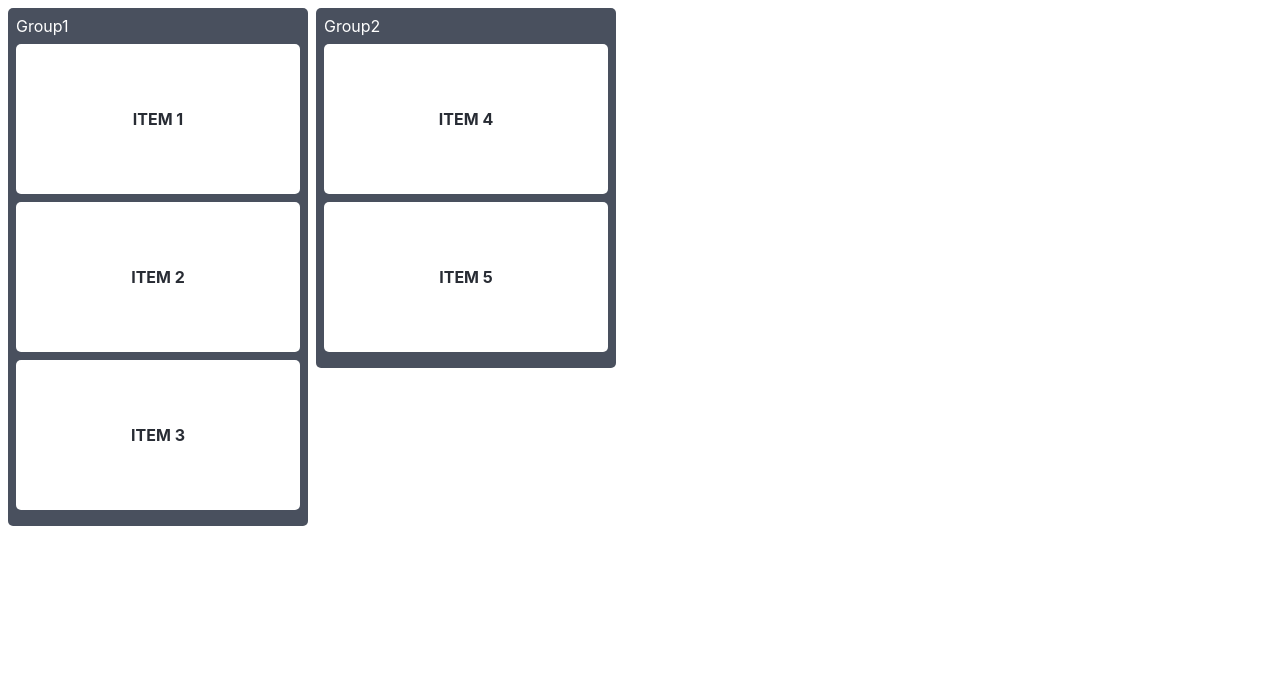
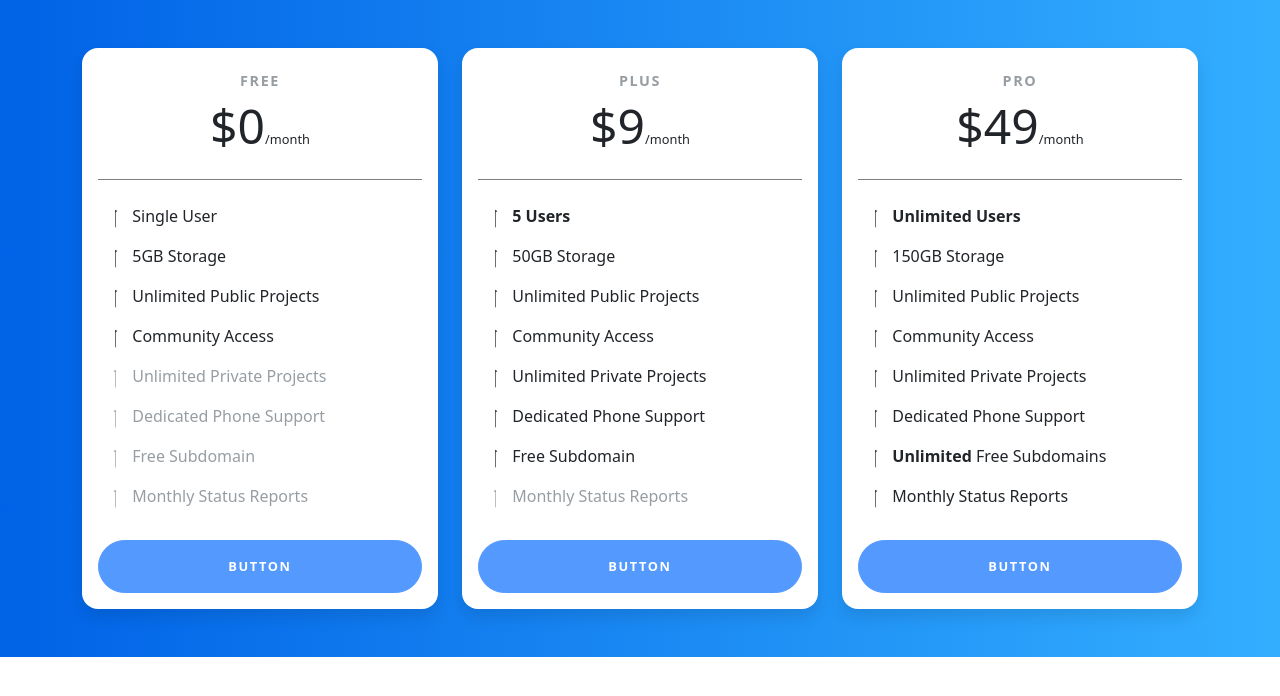
Before and after one commit to Reetika12/assignment1, a React (Create React App) app in the folder contact-us-form/: page / in a window 1280 px wide. Shown: the top 696 px of the page. Built offline with nearby package versions, Linux system fonts and the light colour scheme.

Commit message:
added bootstrap pricing table snippet

```diff
--- a/contact-us-form/package.json
+++ b/contact-us-form/package.json
@@ -10,7 +10,10 @@
     "@testing-library/jest-dom": "^5.16.1",
     "@testing-library/react": "^12.1.2",
     "@testing-library/user-event": "^13.5.0",
+    "bootstrap": "^5.1.3",
+    "font-awesome": "^4.7.0",
     "react": "^17.0.2",
+    "react-bootstrap": "^2.2.2",
     "react-dom": "^17.0.2",
     "react-scripts": "5.0.0",
     "styled-components": "^5.3.3",
--- a/contact-us-form/public/index.html
+++ b/contact-us-form/public/index.html
@@ -15,6 +15,20 @@
       user's mobile device or desktop. See https://developers.google.com/web/fundamentals/web-app-manifest/
     -->
     <link rel="manifest" href="%PUBLIC_URL%/manifest.json" />
+    <link
+      href="https://cdn.jsdelivr.net/npm/bootstrap@5.1.3/dist/css/bootstrap.min.css"
+      rel="stylesheet"
+      integrity="sha384-1BmE4kWBq78iYhFldvKuhfTAU6auU8tT94WrHftjDbrCEXSU1oBoqyl2QvZ6jIW3"
+      crossorigin="anonymous"
+    />
+    <script
+      src="https://cdn.jsdelivr.net/npm/bootstrap@5.1.3/dist/js/bootstrap.bundle.min.js"
+      integrity="sha384-ka7Sk0Gln4gmtz2MlQnikT1wXgYsOg+OMhuP+IlRH9sENBO0LRn5q+8nbTov4+1p"
+      crossorigin="anonymous"
+    ></script>
+    <!-- <link
+      src="https://cdnjs.cloudflare.com/ajax/libs/font-awesome/5.15.3/css/all.min.css"
+    /> -->
     <!--
       Notice the use of %PUBLIC_URL% in the tags above.
       It will be replaced with the URL of the `public` folder during the build.
--- a/contact-us-form/src/App.js
+++ b/contact-us-form/src/App.js
@@ -1,4 +1,6 @@
 import "./App.css";
+import PriceSnippet from "../src/Container/pricingTableSnippet";
+import "bootstrap/dist/css/bootstrap.min.css";
 // import ContactUsForm from "./Components/contactUsForm";
 // import FormGuide from "./Components/formGuide";
 // import LoginSignUpModal from "./Components/Common/LoginSignUpModal";
@@ -9,7 +11,8 @@
       {/* <ContactUsForm /> */}
       {/* <LoginSignUpModal /> */}
       {/* <FormGuide /> */}
-      <DragAndDrop />
+      <PriceSnippet />
+      {/* <DragAndDrop /> */}
     </div>
   );
 }
--- /dev/null
+++ b/contact-us-form/src/Container/priceTable.css
@@ -0,0 +1,68 @@
+section.pricing {
+  background: #007bff;
+  background: linear-gradient(to right, #0062e6, #33aeff);
+}
+
+.pricing .card {
+  border: none;
+  border-radius: 1rem;
+  transition: all 0.2s;
+  box-shadow: 0 0.5rem 1rem 0 rgba(0, 0, 0, 0.1);
+}
+.hr {
+  margin: 1.5rem 0;
+  border-bottom: 1px solid grey;
+}
+/* .pricing hr {
+  margin: 1.5rem 0;
+} */
+
+.fa-ul {
+  list-style: none;
+  display: flex;
+  flex-direction: column;
+  align-items: baseline;
+}
+.pricing .card-title {
+  margin: 0.5rem 0;
+  font-size: 0.9rem;
+  letter-spacing: 0.1rem;
+  font-weight: bold;
+}
+
+.pricing .card-price {
+  font-size: 3rem;
+  margin: 0;
+}
+
+.pricing .card-price .period {
+  font-size: 0.8rem;
+}
+
+.pricing ul li {
+  margin-bottom: 1rem;
+}
+
+.pricing .text-muted {
+  opacity: 0.7;
+}
+
+.pricing .btn {
+  font-size: 80%;
+  border-radius: 5rem;
+  letter-spacing: 0.1rem;
+  font-weight: bold;
+  padding: 1rem;
+  opacity: 0.7;
+  transition: all 0.2s;
+}
+
+/* Hover Effects on Card */
+
+@media (min-width: 992px) {
+  .pricing .card:hover {
+    margin-top: -0.25rem;
+    margin-bottom: 0.25rem;
+    box-shadow: 0 0.5rem 1rem 0 rgba(0, 0, 0, 0.3);
+  }
+}
--- /dev/null
+++ b/contact-us-form/src/Container/pricingTableSnippet.js
@@ -0,0 +1,221 @@
+import React from "react";
+import "./priceTable.css";
+import "bootstrap/dist/css/bootstrap.min.css";
+import "font-awesome/css/font-awesome.min.css";
+
+function PricingTableSnippet() {
+  return (
+    <section className="pricing py-5">
+      <div class="container">
+        <div class="row">
+          <div class="col-lg-4">
+            <div class="card mb-5 mb-lg-0">
+              <div class="card-body">
+                <h5 className="card-title text-muted text-uppercase text-center">
+                  Free
+                </h5>
+                <h6 class="card-price text-center">
+                  $0<span class="period">/month</span>
+                </h6>
+                <div className="hr"></div>
+                <ul className="fa-ul">
+                  <li>
+                    <span className="fa-li">
+                      <i className="fas fa-check"></i>
+                    </span>
+                    Single User
+                  </li>
+                  <li>
+                    <span class="fa-li">
+                      <i class="fas fa-check"></i>
+                    </span>
+                    5GB Storage
+                  </li>
+                  <li>
+                    <span class="fa-li">
+                      <i class="fas fa-check"></i>
+                    </span>
+                    Unlimited Public Projects
+                  </li>
+                  <li>
+                    <span class="fa-li">
+                      <i class="fas fa-check"></i>
+                    </span>
+                    Community Access
+                  </li>
+                  <li class="text-muted">
+                    <span class="fa-li">
+                      <i class="fas fa-times"></i>
+                    </span>
+                    Unlimited Private Projects
+                  </li>
+                  <li class="text-muted">
+                    <span class="fa-li">
+                      <i class="fas fa-times"></i>
+                    </span>
+                    Dedicated Phone Support
+                  </li>
+                  <li class="text-muted">
+                    <span class="fa-li">
+                      <i class="fas fa-times"></i>
+                    </span>
+                    Free Subdomain
+                  </li>
+                  <li class="text-muted">
+                    <span class="fa-li">
+                      <i class="fas fa-times"></i>
+                    </span>
+                    Monthly Status Reports
+                  </li>
+                </ul>
+                <div class="d-grid">
+                  <a href="#" class="btn btn-primary text-uppercase">
+                    Button
+                  </a>
+                </div>
+              </div>
+            </div>
+          </div>
+          <div class="col-lg-4">
+            <div class="card mb-5 mb-lg-0">
+              <div class="card-body">
+                <h5 className="card-title text-muted text-uppercase text-center">
+                  Plus
+                </h5>
+                <h6 class="card-price text-center">
+                  $9<span class="period">/month</span>
+                </h6>
+                <div className="hr"></div>
+                <ul className="fa-ul">
+                  <li>
+                    <span class="fa-li">
+                      <i class="fas fa-check"></i>
+                    </span>
+                    <strong>5 Users</strong>
+                  </li>
+                  <li>
+                    <span class="fa-li">
+                      <i class="fas fa-check"></i>
+                    </span>
+                    50GB Storage
+                  </li>
+                  <li>
+                    <span class="fa-li">
+                      <i class="fas fa-check"></i>
+                    </span>
+                    Unlimited Public Projects
+                  </li>
+                  <li>
+                    <span class="fa-li">
+                      <i class="fas fa-check"></i>
+                    </span>
+                    Community Access
+                  </li>
+                  <li>
+                    <span class="fa-li">
+                      <i class="fas fa-check"></i>
+                    </span>
+                    Unlimited Private Projects
+                  </li>
+                  <li>
+                    <span class="fa-li">
+                      <i class="fas fa-check"></i>
+                    </span>
+                    Dedicated Phone Support
+                  </li>
+                  <li>
+                    <span class="fa-li">
+                      <i class="fas fa-check"></i>
+                    </span>
+                    Free Subdomain
+                  </li>
+                  <li class="text-muted">
+                    <span class="fa-li">
+                      <i class="fas fa-times"></i>
+                    </span>
+                    Monthly Status Reports
+                  </li>
+                </ul>
+                <div class="d-grid">
+                  <a href="#" class="btn btn-primary text-uppercase">
+                    Button
+                  </a>
+                </div>
+              </div>
+            </div>
+          </div>
+          <div class="col-lg-4">
+            <div class="card">
+              <div class="card-body">
+                <h5 className="card-title text-muted text-uppercase text-center">
+                  Pro
+                </h5>
+                <h6 class="card-price text-center">
+                  $49<span class="period">/month</span>
+                </h6>
+                <div className="hr"></div>
+                <ul className="fa-ul">
+                  <li>
+                    <span class="fa-li">
+                      <i class="fas fa-check"></i>
+                    </span>
+                    <strong>Unlimited Users</strong>
+                  </li>
+                  <li>
+                    <span class="fa-li">
+                      <i class="fas fa-check"></i>
+                    </span>
+                    150GB Storage
+                  </li>
+                  <li>
+                    <span class="fa-li">
+                      <i class="fas fa-check"></i>
+                    </span>
+                    Unlimited Public Projects
+                  </li>
+                  <li>
+                    <span class="fa-li">
+                      <i class="fas fa-check"></i>
+                    </span>
+                    Community Access
+                  </li>
+                  <li>
+                    <span class="fa-li">
+                      <i class="fas fa-check"></i>
+                    </span>
+                    Unlimited Private Projects
+                  </li>
+                  <li>
+                    <span class="fa-li">
+                      <i class="fas fa-check"></i>
+                    </span>
+                    Dedicated Phone Support
+                  </li>
+                  <li>
+                    <span class="fa-li">
+                      <i class="fas fa-check"></i>
+                    </span>
+                    <strong>Unlimited</strong> Free Subdomains
+                  </li>
+                  <li>
+                    <span class="fa-li">
+                      <i class="fas fa-check"></i>
+                    </span>
+                    Monthly Status Reports
+                  </li>
+                </ul>
+                <div class="d-grid">
+                  <a href="#" class="btn btn-primary text-uppercase">
+                    Button
+                  </a>
+                </div>
+              </div>
+            </div>
+          </div>
+        </div>
+      </div>
+    </section>
+  );
+}
+
+export default PricingTableSnippet;
```
Also changed, not shown: 1 other file (tests, documents, lock files or other folders).
